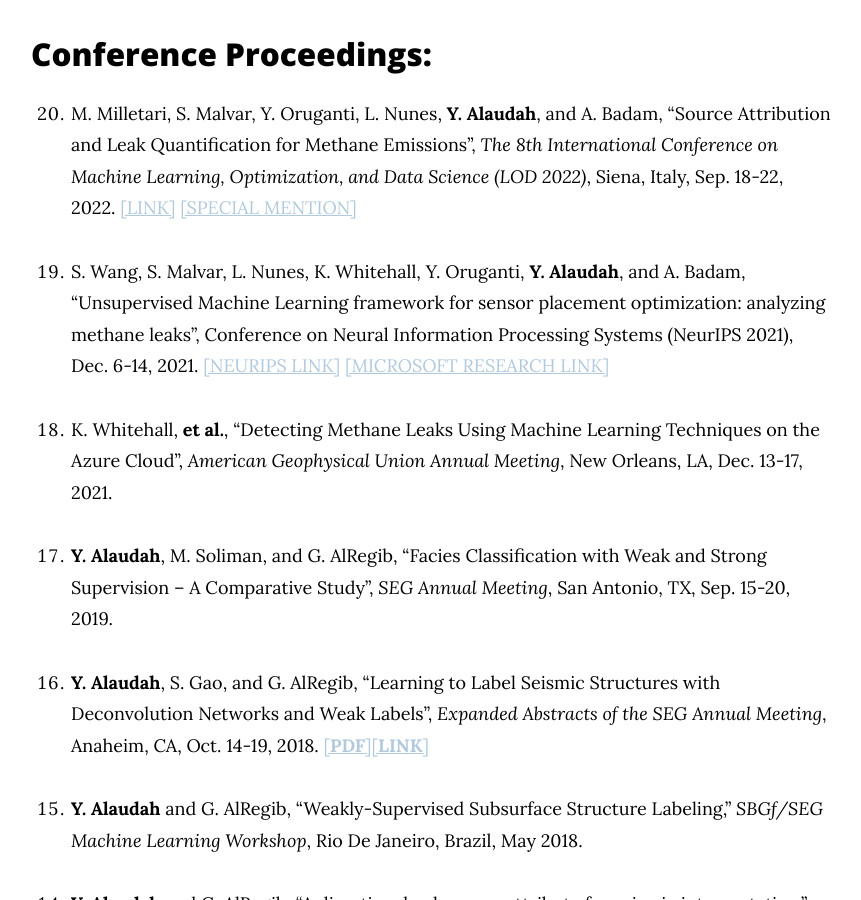
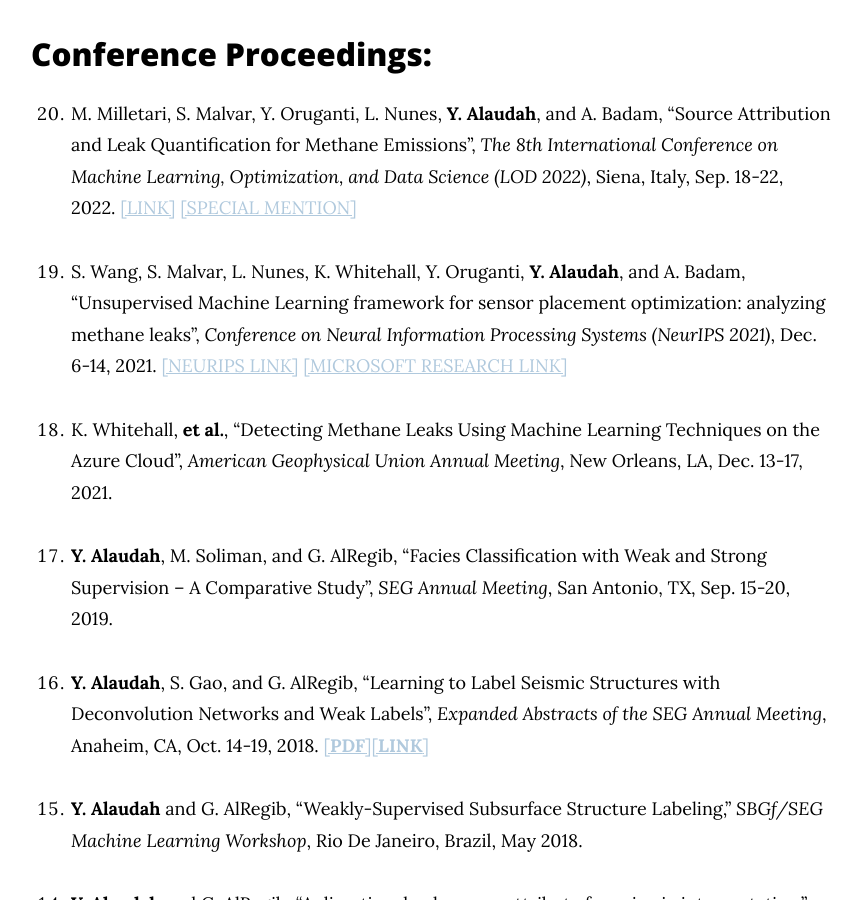
Before and after one commit to yalaudah/yalaudah.github.io, a Jekyll site: the page built from publications.md, in a window 1280 px wide and 900 px high, scrolled down 2029 px. Shown: the whole window, without its empty margins (209-1070 px from the left). Built offline with Jekyll 4.4.1, drawn with Linux system fonts in a browser that asks for light colours; nearby versions of some CDN libraries; some web fonts are replaced.

Commit message:
formatting update

```diff
--- a/publications.md
+++ b/publications.md
@@ -43,7 +43,7 @@ title: Publications
 
 1. M. Milletari, S. Malvar, Y. Oruganti, L. Nunes, **Y. Alaudah**, and A. Badam, "Source Attribution and Leak Quantification for Methane Emissions", *The 8th International Conference on Machine Learning, Optimization, and Data Science (LOD 2022)*, Siena, Italy, Sep. 18-22, 2022. [[LINK]](https://www.microsoft.com/en-us/research/uploads/prod/2022/08/LOD2022-4.pdf) [[SPECIAL MENTION]](https://lod2022.icas.cc/best-paper-award/)
 
-2. S. Wang, S. Malvar, L. Nunes, K. Whitehall, Y. Oruganti, **Y. Alaudah**, and A. Badam, “Unsupervised Machine Learning framework for sensor placement optimization: analyzing methane leaks”, Conference on Neural Information Processing Systems (NeurIPS 2021), Dec. 6-14, 2021. [[NEURIPS LINK]](https://www.climatechange.ai/papers/neurips2021/70) [[MICROSOFT RESEARCH LINK]](https://www.microsoft.com/en-us/research/publication/unsupervised-machine-learning-framework-for-sensor-placement-optimization-analyzing-methane-leaks/)
+2. S. Wang, S. Malvar, L. Nunes, K. Whitehall, Y. Oruganti, **Y. Alaudah**, and A. Badam, “Unsupervised Machine Learning framework for sensor placement optimization: analyzing methane leaks”, *Conference on Neural Information Processing Systems (NeurIPS 2021)*, Dec. 6-14, 2021. [[NEURIPS LINK]](https://www.climatechange.ai/papers/neurips2021/70) [[MICROSOFT RESEARCH LINK]](https://www.microsoft.com/en-us/research/publication/unsupervised-machine-learning-framework-for-sensor-placement-optimization-analyzing-methane-leaks/)
 
 3. K. Whitehall, **et al.**, “Detecting Methane Leaks Using Machine Learning Techniques on the Azure Cloud”, *American Geophysical Union Annual Meeting*, New Orleans, LA, Dec. 13-17, 2021.
 
```
